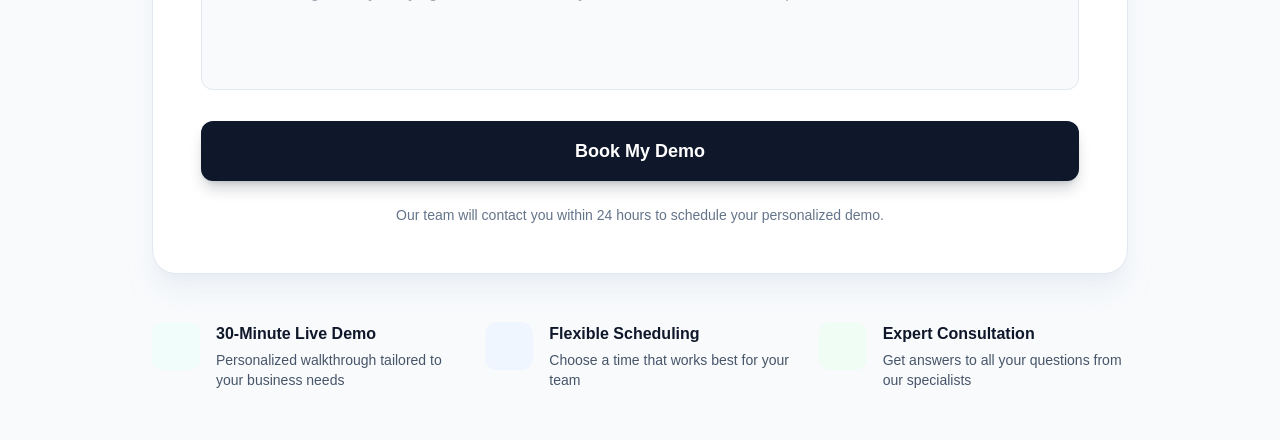
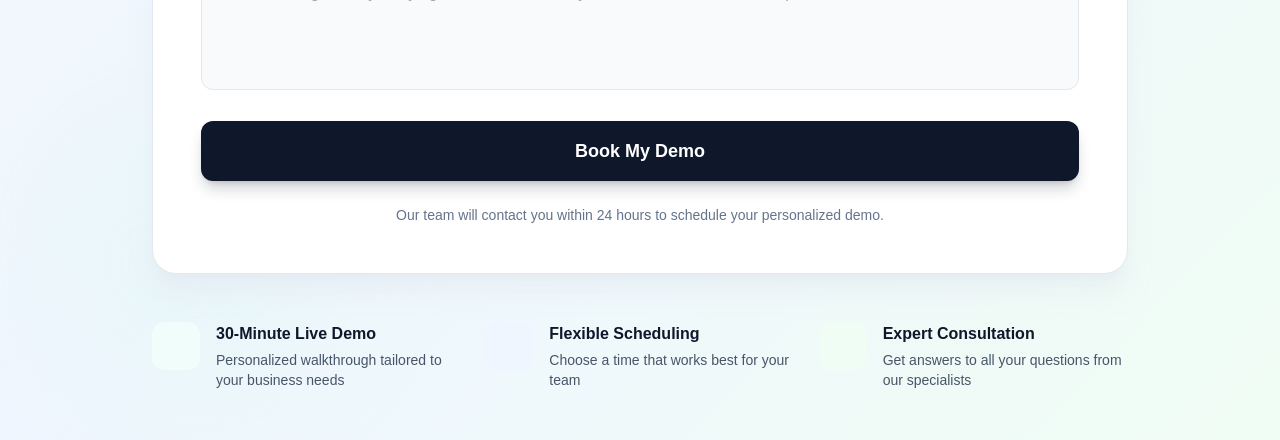
Before and after one commit to raovipul4-tech/unidesk-main, a Next.js app in the folder apps/web/: page /book-demo in a window 1280 px wide. Shown: the part 843-1283 px from the top of the page. Built offline with nearby package versions, Linux system fonts and the light colour scheme; a web font is replaced by a local one.

Commit message:
book a live demo
page is also without background. fix it too

```diff
--- a/apps/web/app/book-demo/page.tsx
+++ b/apps/web/app/book-demo/page.tsx
@@ -64,7 +64,13 @@ export default function BookDemoPage() {
       <div className="font-sans text-slate-900 antialiased selection:bg-brand-100 selection:text-brand-900">
         <Header />
 
-        <main className="pt-32 pb-20 bg-slate-50 min-h-screen">
+        <main className="pt-32 pb-20 min-h-screen relative overflow-hidden">
+          {/* Gradient Background */}
+          <div className="absolute inset-0 bg-gradient-to-br from-slate-50 via-blue-50 to-green-50 -z-10"></div>
+
+          {/* Decorative Elements */}
+          <div className="absolute top-20 right-10 w-96 h-96 bg-gradient-to-br from-brand-200 to-transparent rounded-full blur-3xl opacity-20 -z-10"></div>
+          <div className="absolute bottom-20 left-10 w-80 h-80 bg-gradient-to-tr from-green-200 to-transparent rounded-full blur-3xl opacity-20 -z-10"></div>
           <div className="max-w-5xl mx-auto px-6">
             {/* Header */}
             <div className="text-center mb-12">
```
